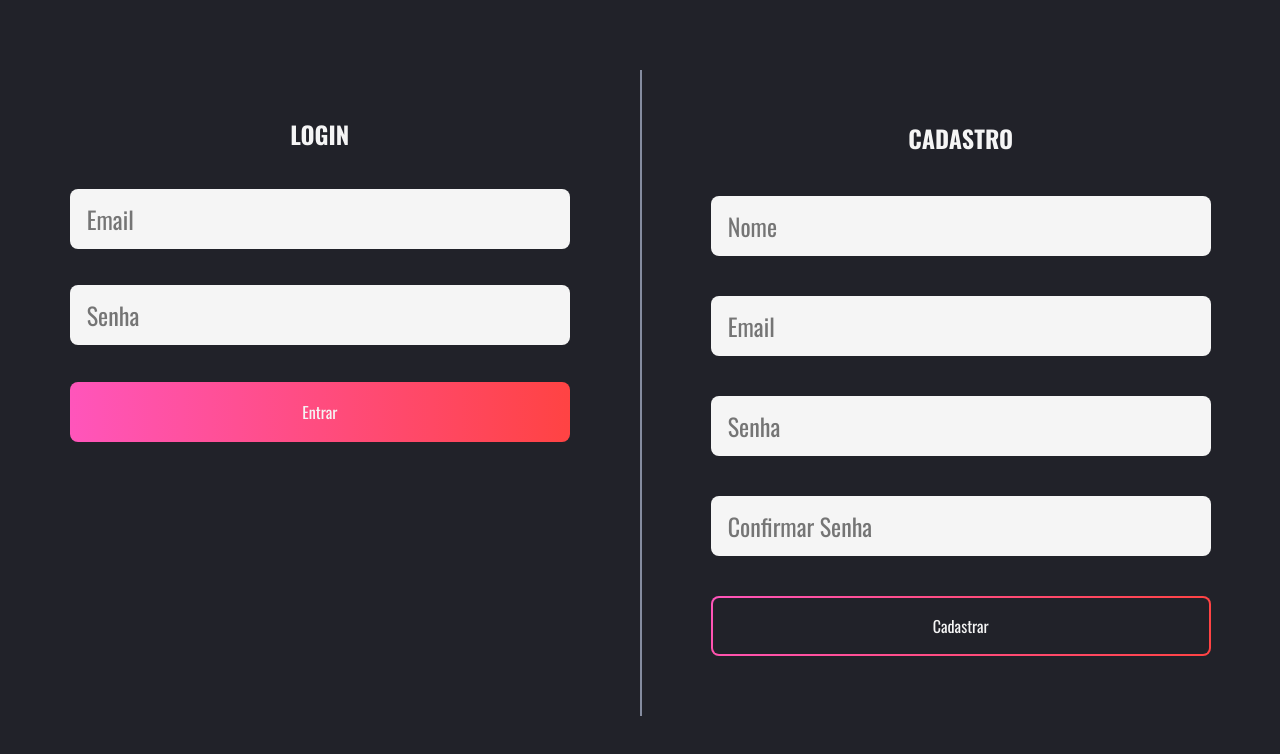
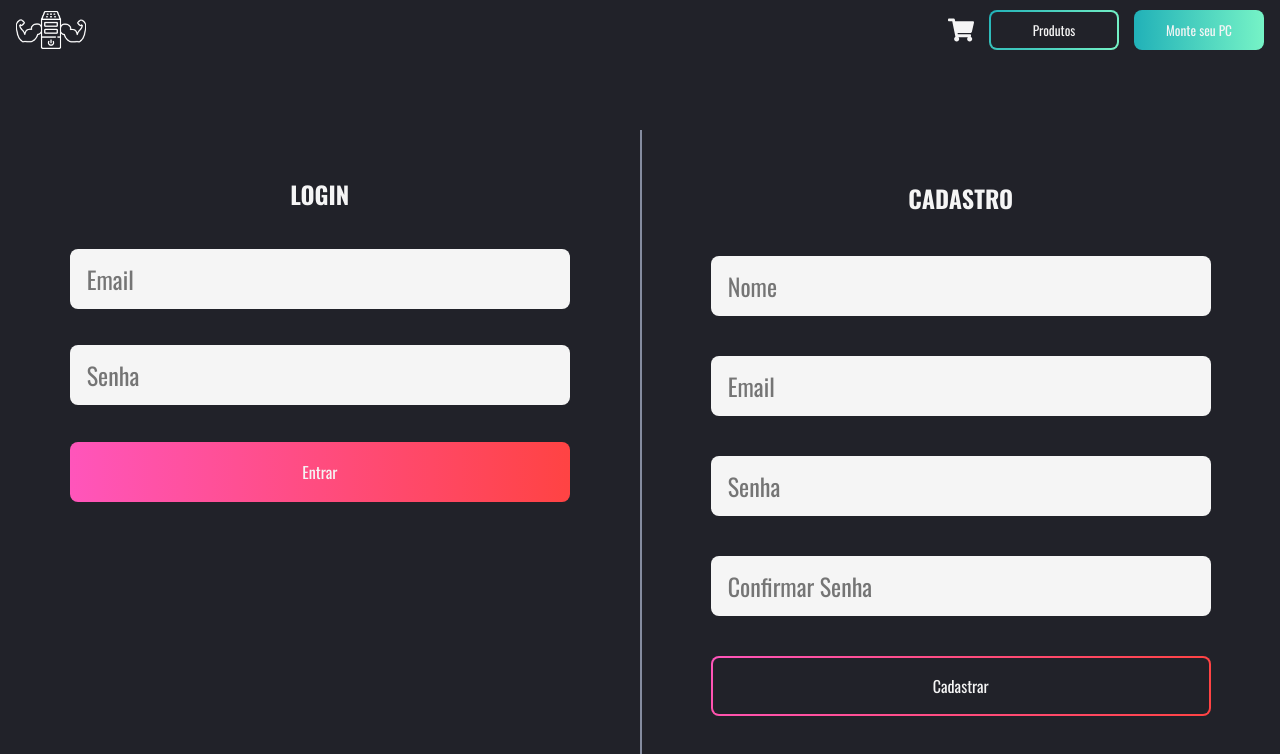
Before and after one commit to igormgg/pc-builder-capstone-q2, a React (Create React App) app: page /sign in a window 1280 px wide. Shown: the top 754 px of the page. Built offline with nearby package versions, Linux system fonts and the light colour scheme.

Commit message:
feat: header implemented

```diff
--- a/src/pages/Sign/index.jsx
+++ b/src/pages/Sign/index.jsx
@@ -3,6 +3,7 @@ import RegisterContainer from "../../components/RegisterContainer";
 import SignContainer from "./styles";
 import { useAuth } from "../../providers/auth";
 import { Redirect } from "react-router";
+import Header from "../../components/Header";
 
 const Sign = () => {
   const { token } = useAuth();
@@ -11,6 +12,7 @@ const Sign = () => {
   }
   return (
     <>
+      <Header button1="Produtos" button2="Monte seu PC" />
       <SignContainer>
         <LoginContainer />
         <RegisterContainer />
```
